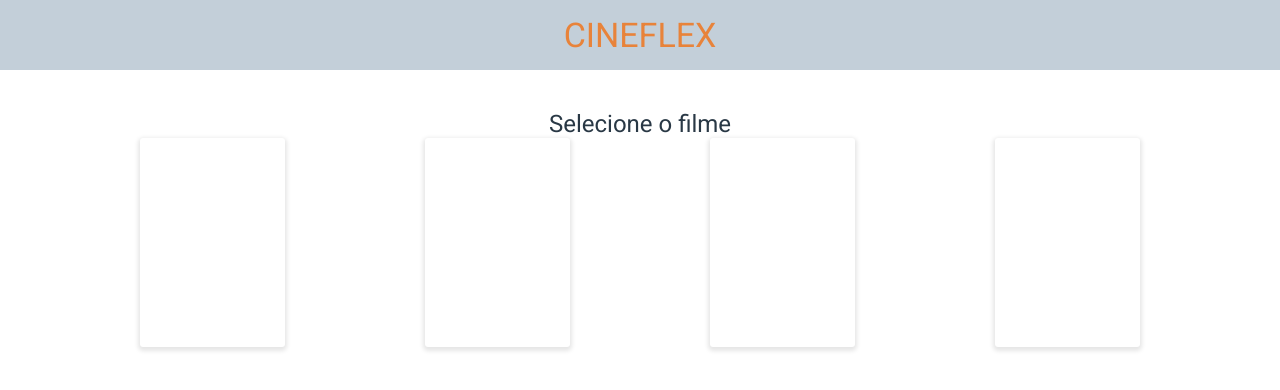
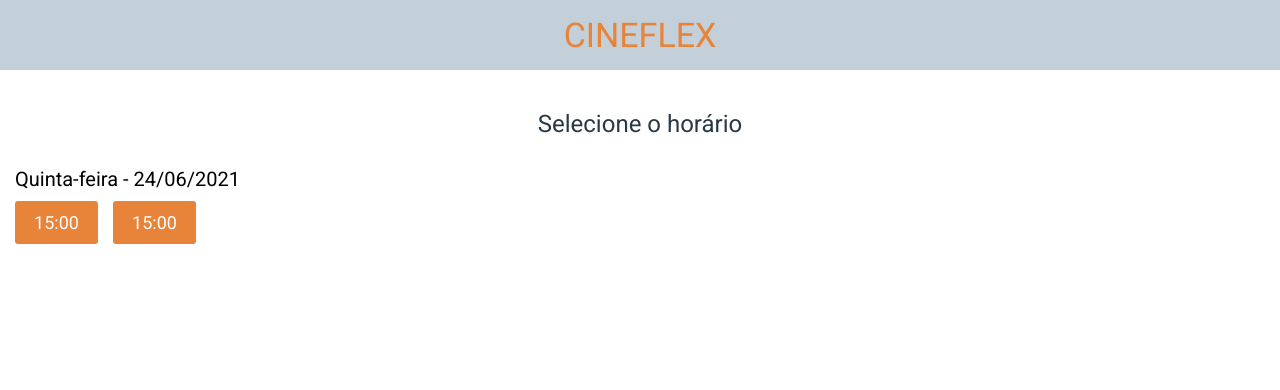
Before and after one commit to Lucas-Melo0/Cineflex, a JavaScript app: page /movie/x in a window 1280 px wide. Shown: the top 390 px of the page. Built offline with nearby package versions, Linux system fonts and the light colour scheme.

Commit message:
Finished first and second screen layout

```diff
--- a/package.json
+++ b/package.json
@@ -5,6 +5,7 @@
   "dependencies": {
     "react": "^18.2.0",
     "react-dom": "^18.2.0",
+    "react-router-dom": "^6.3.0",
     "react-scripts": "^4.0.3"
   },
   "scripts": {
--- a/src/App.js
+++ b/src/App.js
@@ -2,11 +2,21 @@
 import "./assets/global.css/styles.css"
 import Header from "./components/Header/Header"
 import Home from "./components/Home/Home"
+import SelectedMovie from "./components/SelectedMovie/SelectedMovie"
+import { BrowserRouter as Router, Routes, Route } from "react-router-dom";
+
 export default function App() {
     return (
-        <>
+        <Router>
             <Header />
-            <Home />
-        </>
+            <Routes>
+                <Route path="/" element={<Home/>} />
+                <Route path="/movie/x" element={<SelectedMovie />} />
+            </Routes>
+
+
+
+        </Router>
+
     )
 }
--- a/src/assets/global.css/styles.css
+++ b/src/assets/global.css/styles.css
@@ -2,3 +2,6 @@
 body {
     font-family: 'Roboto', sans-serif;
 }
+button {
+    all:unset;
+}
--- a/src/components/Home/Home.js
+++ b/src/components/Home/Home.js
@@ -1,10 +1,13 @@
 import "./styles.css"
+import movie from "./movie.png"
 export default function Home(){
     return (
        <div className="home">
            <p>Selecione o filme</p>
            <div className="movies">
-               <div className="movie"></div>
+               <div className="movie">
+                   <img src={movie}alt="movie poster"></img>
+               </div>
                <div className="movie"></div>
                <div className="movie"></div>
                <div className="movie"></div>
--- a/src/components/Home/styles.css
+++ b/src/components/Home/styles.css
@@ -1,5 +1,6 @@
 .home > p {
     margin-top: 40px;
+    margin-bottom: 30px;
     text-align: center;
     color: #293845;
     font-weight: 400;
@@ -7,7 +8,6 @@
     line-height: 28px;
 }
 .movies {
-    margin: 0;
     width: 100vw;
     display: flex;
     justify-content: space-evenly;
@@ -15,12 +15,20 @@
     display: flex;
     flex-wrap: wrap;
 
-
 }
 .movie {
+    display: flex;
+    justify-content: center;
+    align-items: center;
+    margin-left: 10px;
+    margin-bottom: 15px;
     width: 145px;
     height: 209px;
     background: #FFFFFF;
     box-shadow: 0px 2px 4px 2px rgba(0, 0, 0, 0.1);
     border-radius: 3px;
 }
+.movie img {
+    width: 129px;
+    height: 193px;
+}
--- /dev/null
+++ b/src/components/SelectedMovie/SelectedMovie.js
@@ -0,0 +1,16 @@
+import "./styles.css"
+export default function SelectedMovie() {
+    return (
+        <div className="selectedMovie">
+            <p>Selecione o horário</p>
+            <div className="availability">
+                <div className="availableDate">
+                    <p className="availableDay">Quinta-feira - 24/06/2021</p>
+                    <button className="availabeTime">15:00</button>
+                    <button className="availabeTime">15:00</button>
+                </div>
+
+            </div>
+        </div>
+    )
+}
--- /dev/null
+++ b/src/components/SelectedMovie/styles.css
@@ -0,0 +1,34 @@
+.selectedMovie {
+    min-width: 20vw;
+    margin: 15px
+}
+
+.selectedMovie > p {
+    margin-top: 40px;
+    margin-bottom: 30px;
+    text-align: center;
+    color: #293845;
+    font-weight: 400;
+    font-size: 24px;
+    line-height: 28px;
+}
+.availableDay {
+    font-weight: 400;
+    font-size: 20px;
+    line-height: 23px;
+}
+
+.availabeTime{
+    margin-top: 10px;
+    margin-right: 15px;
+    font-size: 18px;
+    color: #FFFFFF;
+    text-align: center;
+    width: 83px;
+    height: 43px;
+    background: #E8833A;
+    border-radius: 3px;
+}
+.availableDate {
+    margin-top: 20px;
+}
```
Also changed, not shown: src/components/Home/movie.png (added), 1 other file (tests, documents, lock files or other folders).
